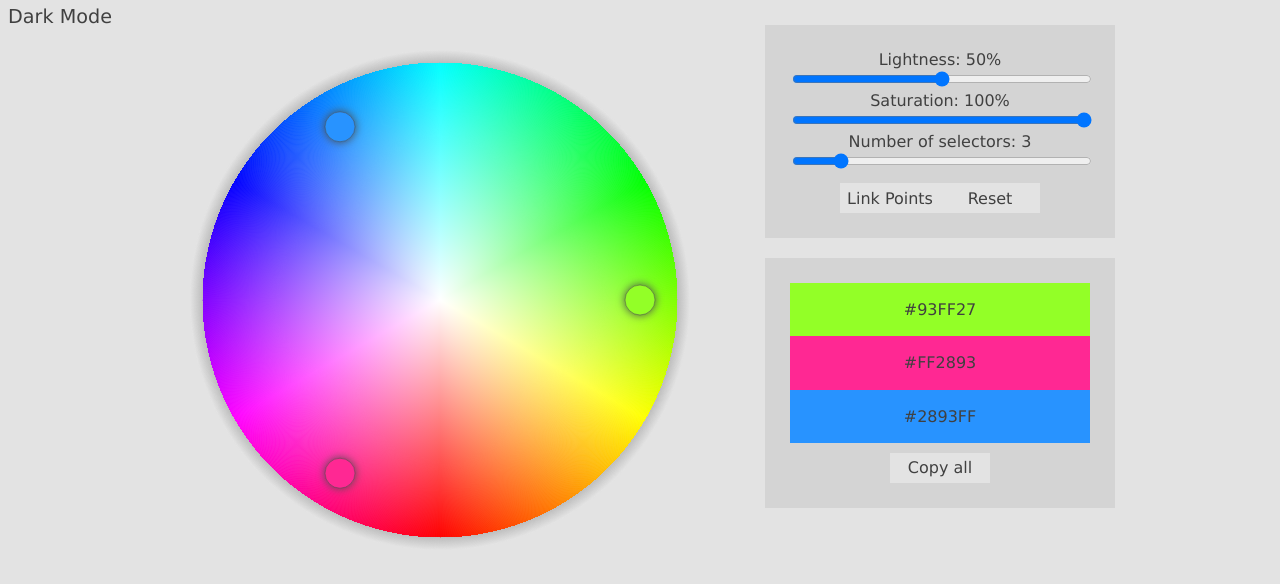
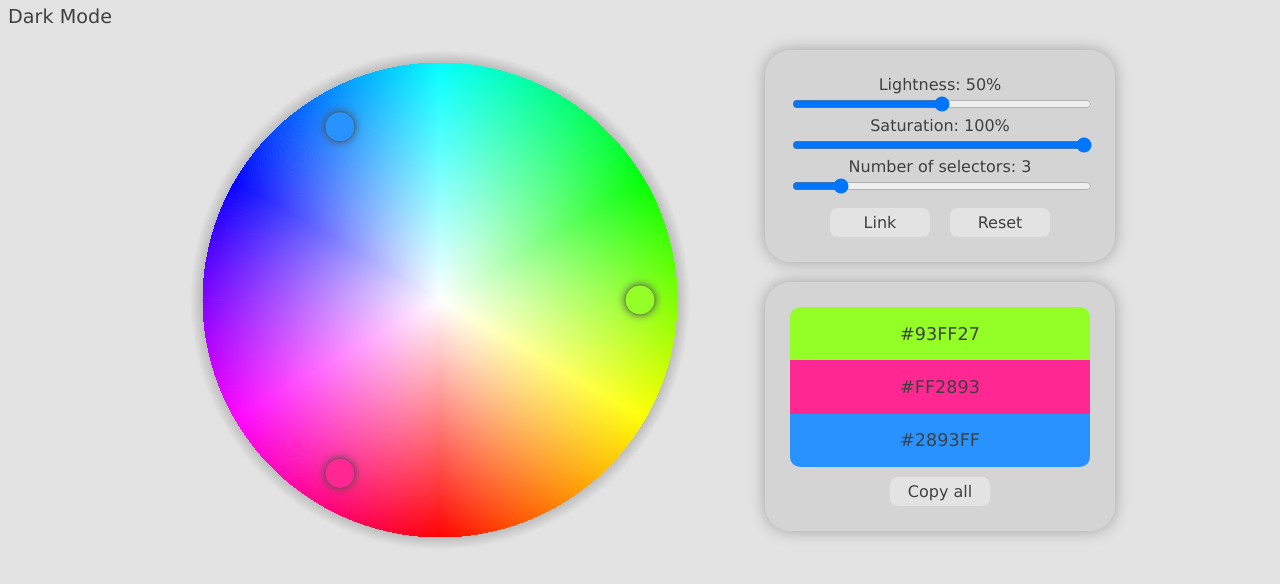
Before and after one commit to ymurenko/color-builder, a React (Create React App) app: page / in a window 1280 px wide. Shown: the top 584 px of the page. Built offline with nearby package versions, Linux system fonts and the light colour scheme.

Commit message:
style elements

```diff
--- a/src/components/ColorPicker/ColorPicker.js
+++ b/src/components/ColorPicker/ColorPicker.js
@@ -6,14 +6,13 @@ import copy from "copy-to-clipboard";
 const ColorPicker = props => {
   const [bright, setBright] = useState("white");
   const [lightness, setLightness] = useState(50);
-  const [saturation, setSaturation] = useState(100)
+  const [saturation, setSaturation] = useState(100);
   const [selectorCount, setSelectorCount] = useState(3);
   const [isLinked, setIsLinked] = useState(false);
   const [reset, triggerReset] = useState(1);
   const colorContainer = useRef(null);
   const linkedButton = useRef(null);
   let isDarkMode = props.darkMode;
-
 
   const setSelectors = val => {
     setSelectorCount(val);
@@ -29,10 +28,22 @@ const ColorPicker = props => {
 
   const displayCopyPrompt = event => {
     let color = event.target.value;
-    event.target.value = 'Click to copy'
-    event.target.addEventListener('mouseleave', (event) => {event.target.value = color}, {once: true})
-    event.target.addEventListener('click', () => {copy(color)}, {once: true})
-  }
+    event.target.value = "Click to copy";
+    event.target.addEventListener(
+      "mouseleave",
+      event => {
+        event.target.value = color;
+      },
+      { once: true }
+    );
+    event.target.addEventListener(
+      "click",
+      () => {
+        copy(color);
+      },
+      { once: true }
+    );
+  };
 
   const getColors = () => {
     let colorArray = [];
@@ -43,7 +54,7 @@ const ColorPicker = props => {
           className="color-block"
           style={{
             height: 20 + 100 / selectorCount,
-            color: lightness < 50 ?  "#bdbdbd" : "#404040"
+            color: lightness < 50 ? "#bdbdbd" : "#404040"
           }}
           defaultValue="#fff"
           key={i}
@@ -55,7 +66,10 @@ const ColorPicker = props => {
   };
 
   return (
-    <div className={`color-picker-container ${isDarkMode ? "dark" : ""}`} key={reset}>
+    <div
+      className={`color-picker-container ${isDarkMode ? "dark" : ""}`}
+      key={reset}
+    >
       <ColorWheel
         mode={bright}
         lightness={lightness}
@@ -67,7 +81,7 @@ const ColorPicker = props => {
         reset={reset}
         key={reset}
       />
-
+      <div className="boxes">
         <div className={`color-picker-controls ${isDarkMode ? "dark" : ""}`}>
           <div className="control-container">
             <p className="control-label">Lightness: {lightness}%</p>
@@ -98,7 +112,9 @@ const ColorPicker = props => {
             />
           </div>
           <div className="control-container">
-          <p className="control-label">Number of selectors: {selectorCount}</p>
+            <p className="control-label">
+              Number of selectors: {selectorCount}
+            </p>
             <input
               type="range"
               className="set-light"
@@ -121,21 +137,19 @@ const ColorPicker = props => {
                 isLinked ? setIsLinked(false) : setIsLinked(true);
               }}
             >
-            {isLinked ? "Un-link" : "Link Points"}
+              {isLinked ? "Unlink" : "Link"}
             </button>
             <button
-            className={`button ${
-              isDarkMode ? "dark" : ""
-            }`}
+              className={`button ${isDarkMode ? "dark" : ""}`}
               type="button"
               onClick={() => {
                 //reset === 1 ? triggerReset(2) : triggerReset(1);
-              if(reset === 1){
-                setSelectors(3)
-                triggerReset(2)
+                if (reset === 1) {
+                  setSelectors(3);
+                  triggerReset(2);
                 } else {
-                setSelectors(3)
-                triggerReset(1)
+                  setSelectors(3);
+                  triggerReset(1);
                 }
               }}
             >
@@ -143,9 +157,10 @@ const ColorPicker = props => {
             </button>
           </div>
         </div>
-      <div className={`colors-container ${isDarkMode ? "dark" : ""}`}>
-        <div ref={colorContainer}>
+        <div className={`colors-wrapper ${isDarkMode ? "dark" : ""}`}>
+          <div className="colors-container" ref={colorContainer}>
             {getColors()}
+          </div>
           <div className="control-container">
             <button
               className={`button ${isDarkMode ? "dark" : ""}`}
--- a/src/components/ColorPicker/ColorPicker.scss
+++ b/src/components/ColorPicker/ColorPicker.scss
@@ -26,10 +26,11 @@ $color-primary-dark: #333333;
   font-size: $secondary-font-size;
   font-weight: $secondary-font-weight;
   font-family: $font-family;
-  height: 30px;
+  height: auto;
   width: 100px;
   padding: 5px;
   border: none;
+  border-radius: 8px;
   color: inherit;
   background-color: $color-primary;
   &.set-dark{
@@ -38,15 +39,8 @@ $color-primary-dark: #333333;
     width: 120px;
     font-size: 1.2rem
   }
-  &.linked-true {
-    border: solid 2px $secondary-font-color;
-    &.dark {
-      border-color: $color-primary;
-    }
-  }
   &.dark {
     background-color: $color-primary-dark;
-
   }
 }
 
@@ -70,13 +64,22 @@ $color-primary-dark: #333333;
     float: left;
     width: 300px;
     height: auto;
-    margin: 25px 25px 10px;
+    margin: 0 25px 10px;
     padding: 25px;
     background-color: $color-secondary;
+    border-radius: 25px;
+    box-shadow: 0 0px 15px 0 #a1a1a1;
     .control-container {
       margin:  0;
       .button {
-        margin-top: 10px;
+        margin: 10px 10px 0;
+        &.linked-true {
+          border: solid 2px $secondary-font-color;
+          padding: 3px 0;
+          &.dark {
+            border-color: $color-primary;
+          }
+        }
       }
       input {
         width: 100%;
@@ -87,6 +90,7 @@ $color-primary-dark: #333333;
     }
     &.dark {
       background-color: $color-secondary-dark;
+      box-shadow: 0 0px 15px 0 #111111;
     }
   }
   &.dark {
@@ -94,13 +98,19 @@ $color-primary-dark: #333333;
   }
 }
 
-.colors-container {
+.colors-wrapper {
   display: grid;
   float: left;
   width: 300px;
   margin: 10px 25px;
   padding: 25px;
   background-color: $color-secondary;
+  border-radius: 25px;
+  box-shadow: 0 0px 15px 0 #a1a1a1;
+  .colors-container {
+    border-radius: 10px;
+    overflow: hidden;
+  }
   .color-block {
     cursor: pointer;
     border: none;
@@ -108,12 +118,18 @@ $color-primary-dark: #333333;
     width: 100%;
     font-family: Verdana;
     font-weight: 400;
-    font-size: 1rem;
+    font-size: 1.1rem;
+    color: filter
   }
   .control-container {
     margin-top: 10px;
   }
   &.dark {
     background-color: $color-secondary-dark;
+    box-shadow: 0 0px 15px 0 #111111;
   }
 }
+
+.boxes {
+  padding-top: 50px;
+}
--- a/src/components/ColorPicker/Selectors.js
+++ b/src/components/ColorPicker/Selectors.js
@@ -29,7 +29,7 @@ const Selectors = props => {
     }
 
     colorsContainer.current.children[key].style.backgroundColor = pixelColor;
-    colorsContainer.current.children[key].style.color = lightness < 50 ?  "#bdbdbd" : "#404040"
+    colorsContainer.current.children[key].style.color = lightness < 50 ?  "#d4d4d4" : "#404040"
     colorsContainer.current.children[key].style.height = 20 + 100 / selectorCount
     colorsContainer.current.children[key].value = pixelColor;
   };
```
Lines whose indentation alone changed are shown as unchanged.
